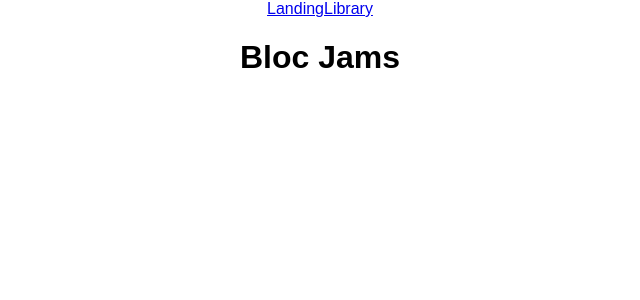
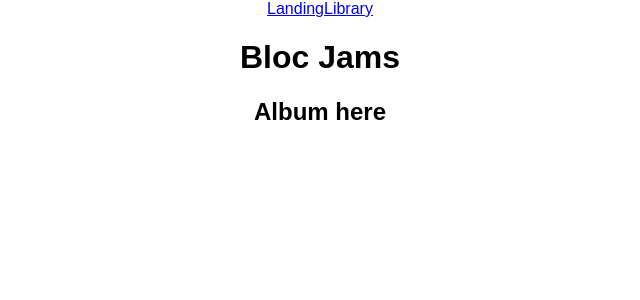
Before and after one commit to KMK73/bloc-jams-react, a React (Create React App) app: page /album in a window 1280 px wide. Shown: the top 300 px of the page, without its empty margins (320-960 px from the left). Built offline with nearby package versions, Linux system fonts and the light colour scheme.

Commit message:
assignment-routes

```diff
--- a/src/App.js
+++ b/src/App.js
@@ -3,6 +3,7 @@ import { Route, Link } from 'react-router-dom';
 import './App.css';
 import Landing from './components/Landing';
 import Library from './components/Library';
+import Album from './components/Album';
 
 class App extends Component {
   render() {
@@ -18,6 +19,7 @@ class App extends Component {
         <main>
           <Route exact path="/" component={Landing} />
           <Route path="/library" component={Library} />
+          <Route path="/album" component={Album} />
         </main>
       </div>
     );
--- /dev/null
+++ b/src/components/Album.js
@@ -0,0 +1,9 @@
+import React from 'react';
+
+const Album = () => (
+    <section className="album">
+      <h2> Album here </h2>
+    </section>
+);
+
+export default Album;
```
